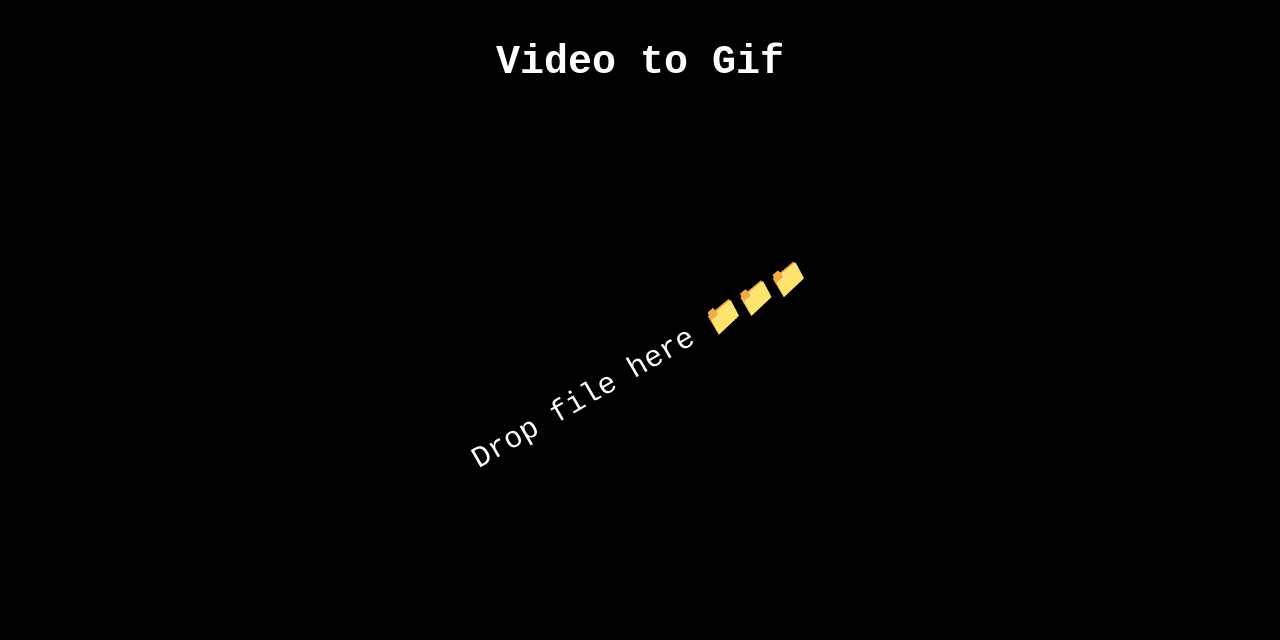
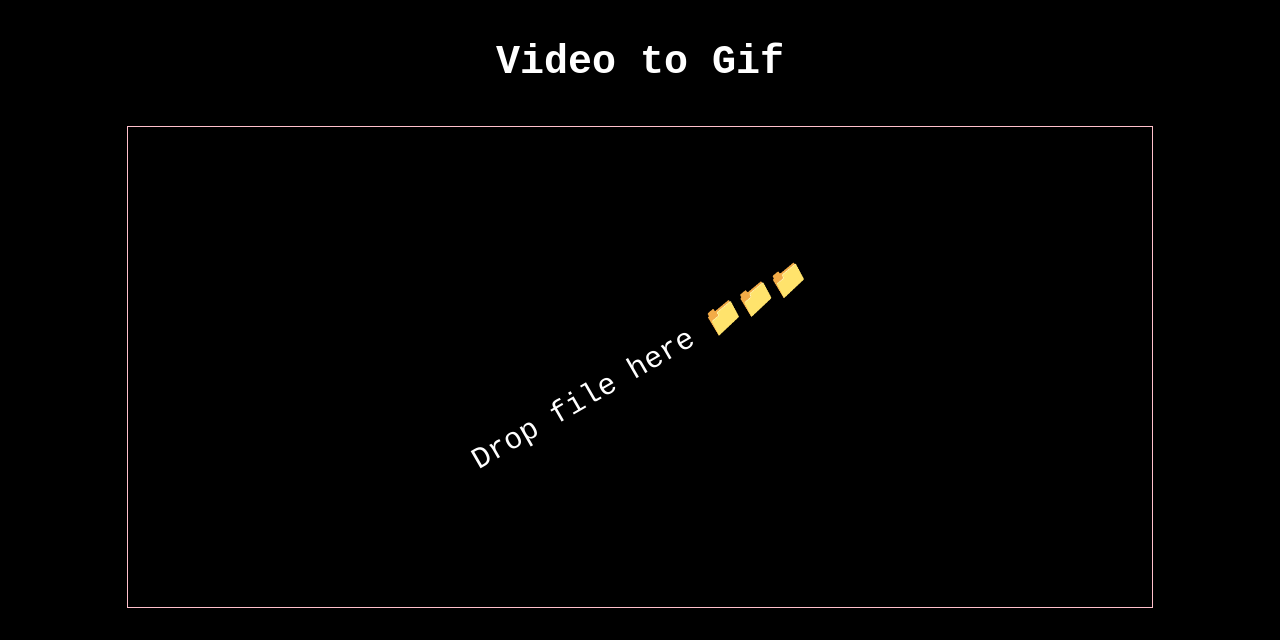
Before and after one commit to realdennis/video2gif, a website built with Parcel: page src/index.html in a window 1280 px wide. Built offline with nearby package versions, Linux system fonts and the light colour scheme; what @ffmpeg/ffmpeg would draw is missing.

Commit message:
chore: add border

```diff
--- a/src/css/app.scss
+++ b/src/css/app.scss
@@ -13,6 +13,7 @@
     user-select: none;
     overflow: hidden;
     background-color: black;
+    border: 1px solid pink;
     margin: 0 auto;
     width: 80%;
     height: 60%;
```
